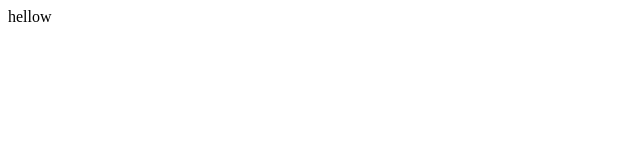
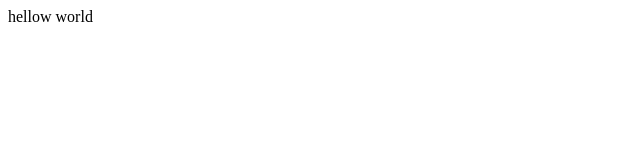
Before and after one commit to t0583243197/test, a plain HTML site: page index.html in a window 1280 px wide. Shown: the full height of the page, 0-640 px from the left. Drawn offline with Linux system fonts and the light colour scheme.

Commit message:
Update index.html

```diff
--- a/index.html
+++ b/index.html
@@ -6,6 +6,6 @@
     <title>Document</title>
 </head>
 <body>
-    hellow
+    hellow world
 </body>
 </html>
```
